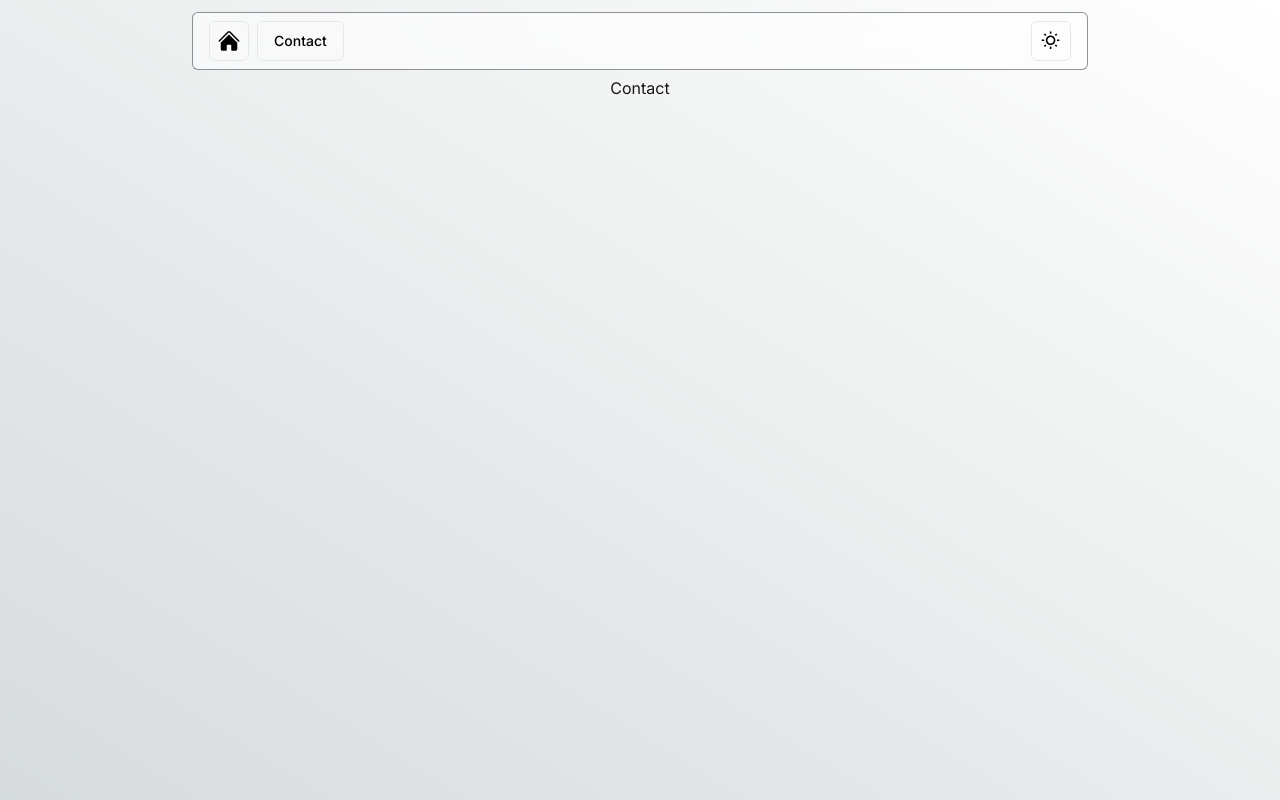
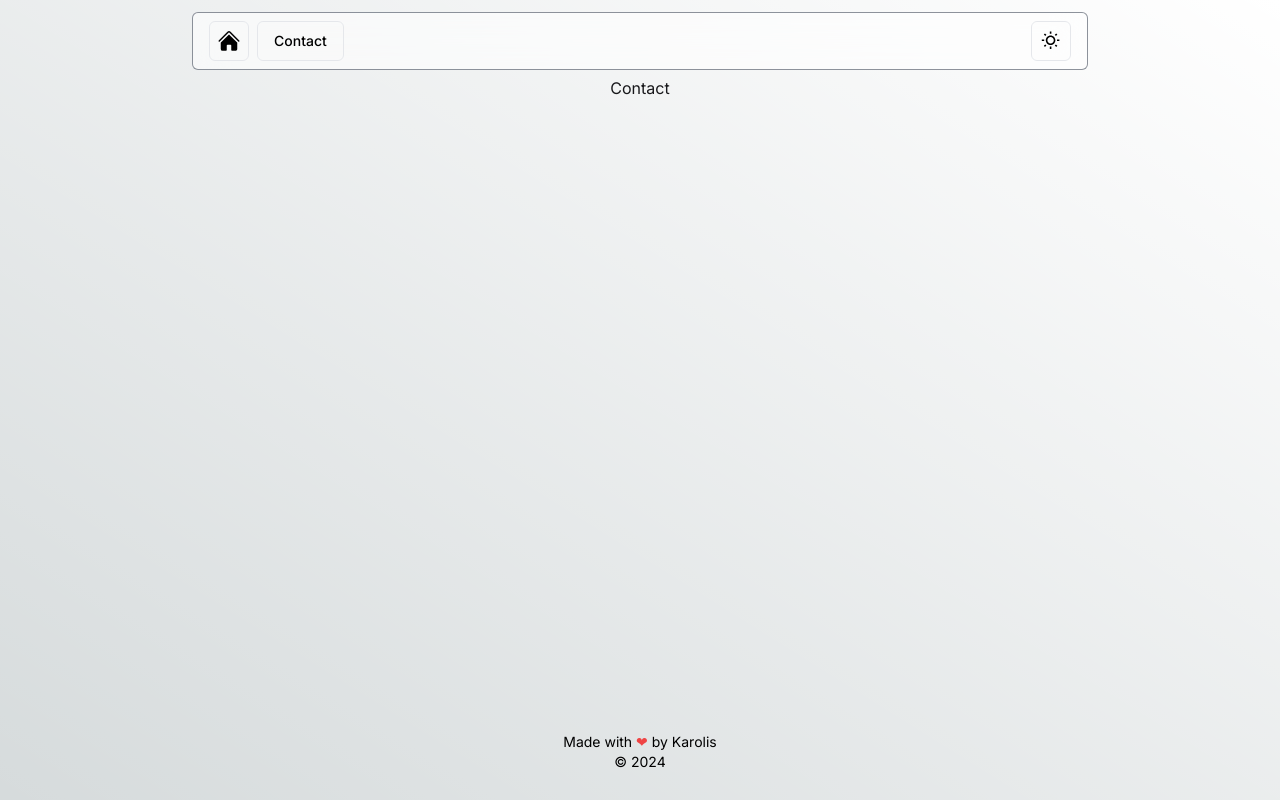
Before and after one commit to Karolinskis/portfolio, a Next.js app: page /contact in a window 1280 px wide. Built offline with nearby package versions, Linux system fonts and the light colour scheme; no server answers.

Commit message:
Add footer

```diff
--- /dev/null
+++ b/app/components/Footer.tsx
@@ -0,0 +1,10 @@
+export default function Footer() {
+  return (
+    <footer className="flex flex-col items-center justify-center w-full h-24">
+      <span className="text-sm">
+        Made with <span className="text-red-500">❤</span> by Karolis
+      </span>
+      <span className="text-sm">&copy; {new Date().getFullYear()}</span>
+    </footer>
+  );
+}
--- a/app/layout.tsx
+++ b/app/layout.tsx
@@ -5,6 +5,7 @@ import { SpeedInsights } from "@vercel/speed-insights/next";
 import { Providers } from "./components/theme-provider";
 import "./globals.css";
 import Navbar from "./components/Navbar";
+import Footer from "./components/Footer";
 
 const inter = Inter({ subsets: ["latin"] });
 
@@ -32,12 +33,15 @@ export default function RootLayout({
 }>) {
   return (
     <html lang="en" suppressHydrationWarning>
-      <body className={`${inter.className} min-h-screen`}>
+      <body className={`${inter.className} min-h-screen flex flex-col`}>
         <Providers>
           <div className="flex justify-center mb-20">
             <Navbar />
           </div>
-          <main>{children}</main>
+          <main className="flex-grow">{children}</main>
+          <div className="mt-auto">
+            <Footer />
+          </div>
         </Providers>
         <Analytics />
         <SpeedInsights />
```
